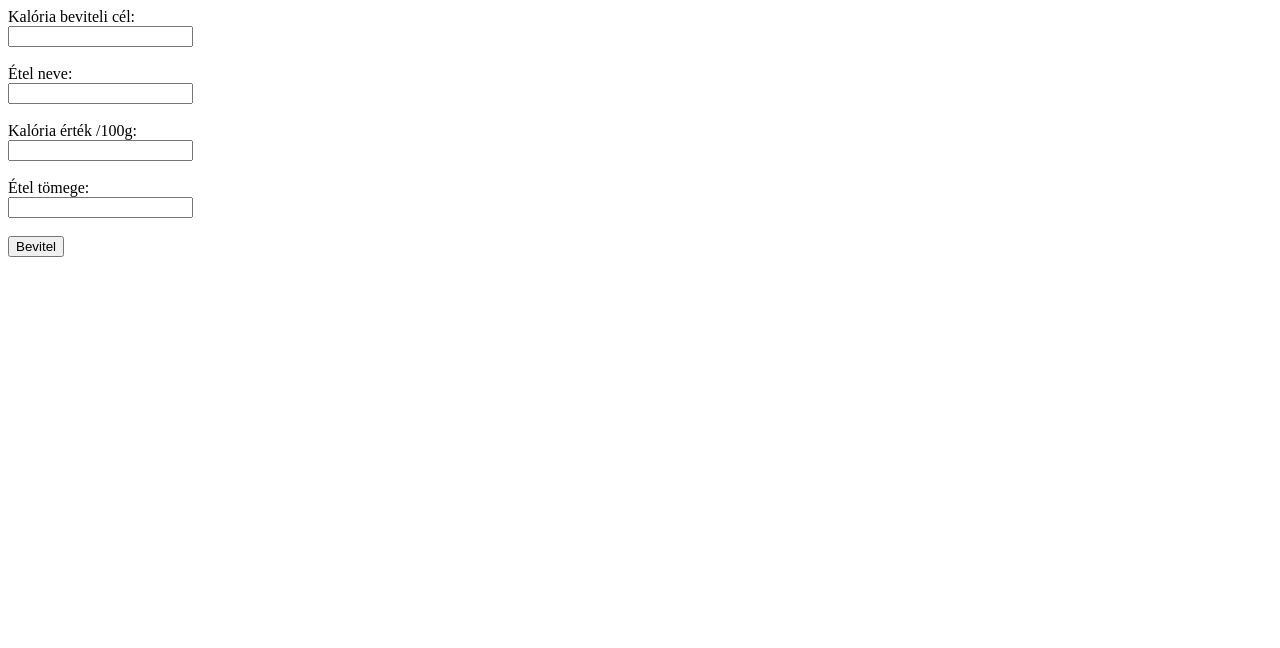
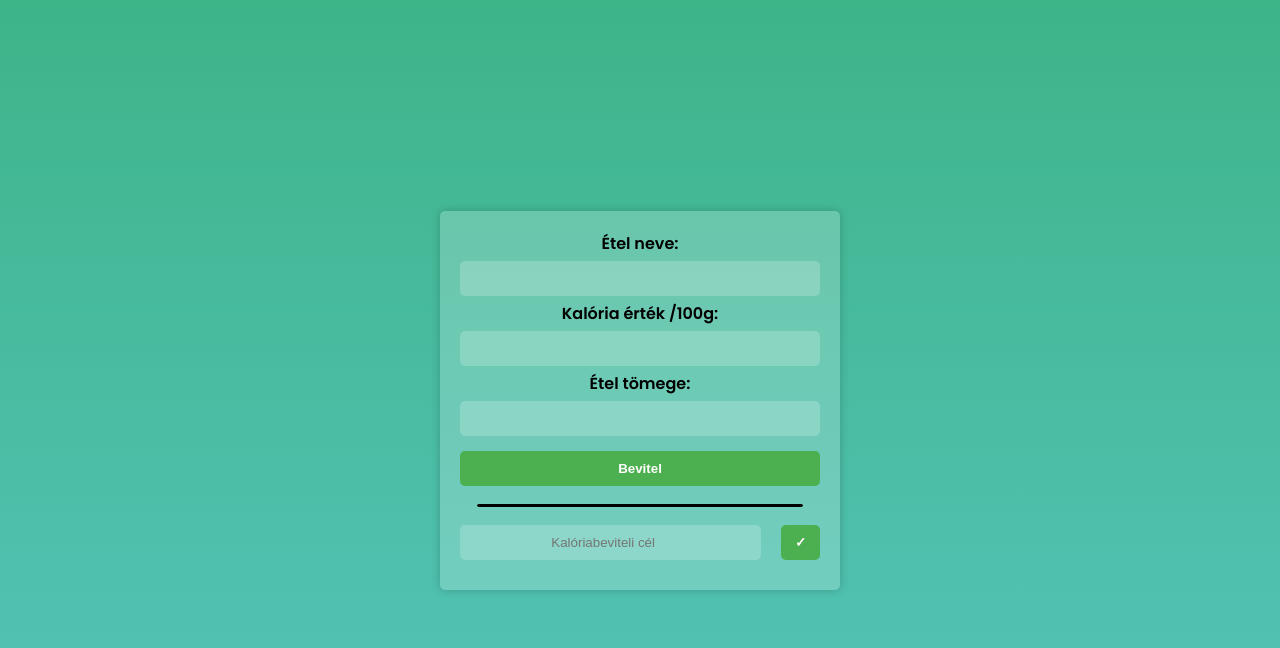
Before and after one commit to Moha0170/kaloria, a website: page public/index.html in a window 1280 px wide. Drawn offline with Linux system fonts and the light colour scheme.

Commit message:
beviteli mezok fix + css

```diff
--- a/public/index.html
+++ b/public/index.html
@@ -8,21 +8,30 @@
     <title>Kalóriaszámítás</title>
 </head>
 <body>
+    <div class="container">
+        <div class="forms">
     <form>
-        <label for="cel">Kalória beviteli cél:</label><br>
-        <input type="number" id="cel"><br><br>
+
 
         <label for="nev">Étel neve:</label><br>
-        <input type="text" id="nev"><br><br>
+        <input type="text" id="nev"><br>
 
         <label for="kaloriaszaz">Kalória érték /100g:</label><br>
-        <input type="number" id="kaloriaszaz"><br><br>
+        <input type="number" id="kaloriaszaz"><br>
 
         <label for="tomeg">Étel tömege:</label><br>
-        <input type="number" id="tomeg"><br><br>
+        <input type="number" id="tomeg"><br>
 
         <input type="submit" name="submit" value="Bevitel">
     </form>
 
+    <hr>
+
+    <form class="cel">
+        <input type="number" id="cel" placeholder="Kalóriabeviteli cél">
+        <input type="submit" name="submit" value="&#10003;">
+    </form>
+</div>
+    </div>
 </body>
 </html>
--- a/public/style.css
+++ b/public/style.css
@@ -0,0 +1,83 @@
+@import url('https://fonts.googleapis.com/css2?family=Poppins:ital,wght@0,100;0,200;0,300;0,400;0,500;0,600;0,700;0,800;0,900;1,100;1,200;1,300;1,400;1,500;1,600;1,700;1,800;1,900&display=swap');
+
+body,html {
+    height:100%;
+    font-family: "Poppins", sans-serif;
+    margin:0;
+    padding:0;
+}
+hr {
+    width:90%;
+    border:1px solid black;
+    border-radius:8px;
+    background-color:Black;
+    height:1px;
+}
+
+.container {
+    width: 100%;
+    height:100%;
+    display: flex;
+    justify-content: center;
+    align-items: center;
+    text-align: center;
+    background-image:linear-gradient(#3EB489, #55c5bc);
+    font-weight:600;
+}
+input {
+    margin:5px 0;
+    border:none;
+    background:#ffffff33;
+    text-align:center;
+}
+.forms {
+    width: 100%;
+    max-width: 400px;
+    padding: 20px;
+    background-color: #ffffff33;
+    border-radius: 5px;
+    box-sizing: border-box;
+    box-shadow: 0 0 10px 0 #00000033;
+}
+input:not([type="submit"]) {
+    width: 100%;
+    padding: 10px;
+
+    border-radius: 5px;
+    box-sizing: border-box;
+}
+label {
+    padding:0;
+    margin:0;
+}
+
+input[type="submit"] {
+    width:100%;
+    padding: 10px;
+    margin:10px 0;
+
+    border-radius: 5px;
+    box-sizing: border-box;
+    background-color: #4CAF50;
+    color: white;
+    cursor: pointer;
+    font-weight:600;
+}
+
+.cel {
+    display: flex;
+    justify-content: space-between;
+    align-items: center;
+}
+
+.cel input[type="number"] {
+    flex:15;
+    margin:5px 20px 5px 0;
+
+    border-radius: 5px;
+    box-sizing: border-box;
+    text-align:center;
+}
+.cel input[type="submit"] {
+    flex:1;
+}
```
